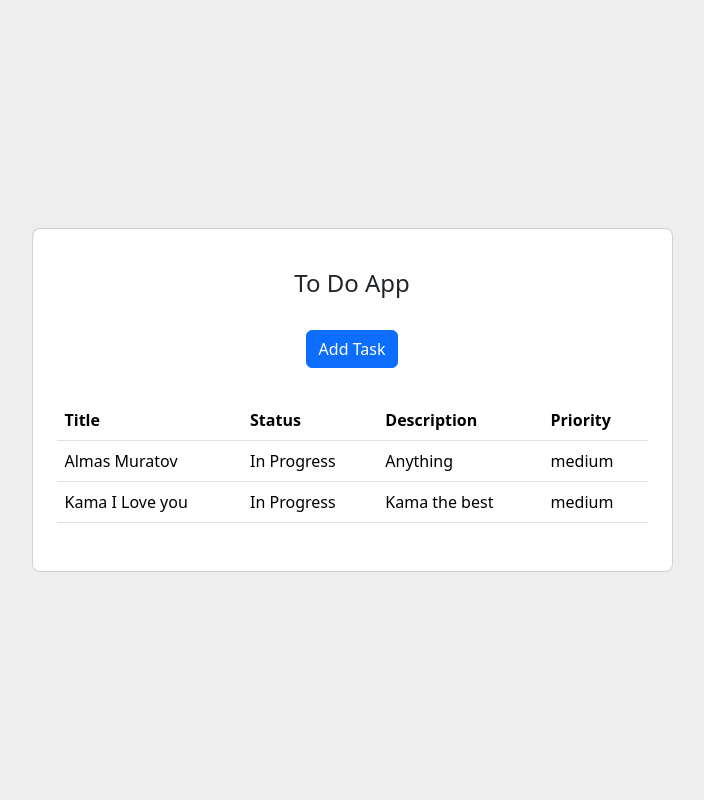
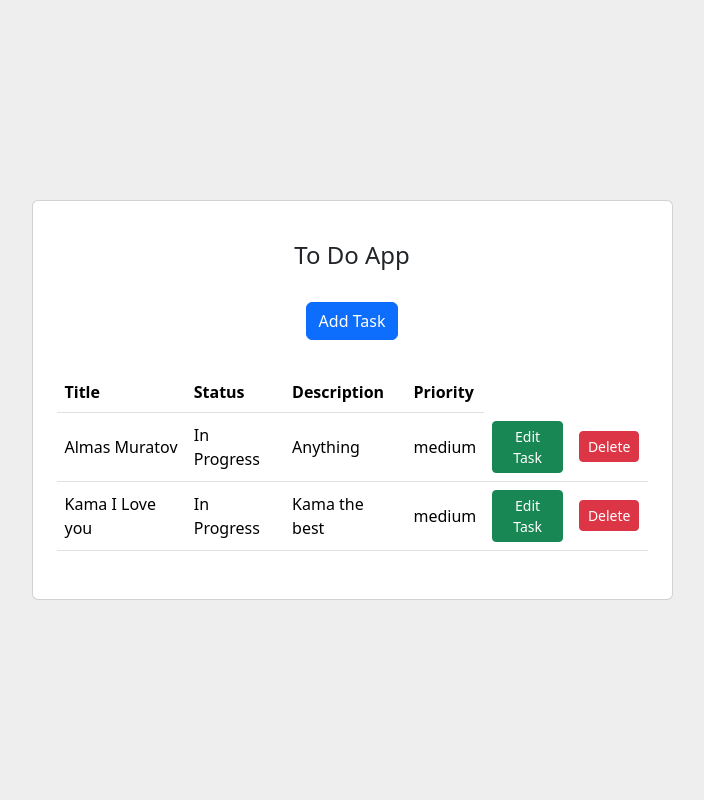
Before and after one commit to DarkHug/to-do-django, a Django app: page /all-task in a window 1280 px wide. Shown: the part 56-856 px from the top of the page, without its empty margins (288-992 px from the left). Run offline with Django 5.2, Linux system fonts and the light colour scheme; a user stored in the database is signed in; data comes from the database, SQL or seed files in the repository; both versions use the stored data as it was after the commit.

Commit message:
Edit and Delete Task

```diff
--- a/mysite/home/templates/all_tasks.html
+++ b/mysite/home/templates/all_tasks.html
@@ -8,16 +8,16 @@
         <div class="container py-5 h-100">
             <div class="row d-flex justify-content-center align-items-center h-100">
                 <div class="col col-lg-9 col-xl-7">
-        <div class="card rounded-3">
+                    <div class="card rounded-10">
                         <div class="card-body p-4">
-
                             <h4 class="text-center my-3 pb-3">To Do App</h4>
-
-          {% if user.is_authenticated %}
-            <form method="post"  action="{% url 'add_task' %}" class="row row-cols-lg-auto g-3 justify-content-center align-items-center mb-4 pb-2">
+                            <form method="post" action="{% url 'add_task' %}"
+                                  class="row row-cols-lg-auto g-3 justify-content-center align-items-center mb-4 pb-2">
                                 {% csrf_token %}
                                 <div class="col-12">
-                <button type="submit" data-mdb-button-init data-mdb-ripple-init class="btn btn-primary">Add Task</button>
+                                    <button type="submit" data-mdb-button-init data-mdb-ripple-init
+                                            class="btn btn-primary">Add Task
+                                    </button>
                                 </div>
                             </form>
 
@@ -32,14 +32,21 @@
                                 </thead>
                                 <tbody>
                                 {% for task in tasks %}
-                <tr>
+                                    <tr class="align-middle">
                                         <td>{{ task.title }}</td>
                                         <td>{{ task.status }}</td>
                                         <td>{{ task.description }}</td>
                                         <td>{{ task.priority }}</td>
+                                        <td><a href="{% url 'edit_task' task.id %}" class="btn btn-sm btn-success pb-1">Edit
+                                            Task</a></td>
+                                        <td>
+                                            <form method="post" action="{% url 'delete_task' task.id %}">
+                                                {% csrf_token %}
+                                                <button type="submit" class="btn btn-sm btn-danger pb-1">Delete</button>
+                                            </form>
+                                        </td>
                                     </tr>
                                 {% endfor %}
-              {% endif %}
                                 </tbody>
                             </table>
 
--- a/mysite/home/templates/layout.html
+++ b/mysite/home/templates/layout.html
@@ -20,7 +20,7 @@
         <div class="collapse navbar-collapse" id="navbarSupportedContent">
             <ul class="navbar-nav me-auto mb-2 mb-lg-0">
                 <li class="nav-item">
-                    <a class="nav-link active" aria-current="page" href="#">Tasks</a>
+                    <a class="nav-link active" aria-current="page" href="{% url 'all_task' %}">Tasks</a>
                 </li>
                 {% if user.is_authenticated %}
                     <a class="nav-link active" href="{% url 'logout' %}">Logout</a>
--- a/mysite/home/urls.py
+++ b/mysite/home/urls.py
@@ -7,6 +7,8 @@ urlpatterns = [
     path('', views.home, name='home'),
     path('all-task', views.show_task, name='all_task'),
     path('add-task/', views.add_task, name='add_task'),
+    path('edit-task/<int:id>', views.edit_task, name='edit_task'),
+    path('delete-task/<int:id>', views.delete_task, name='delete_task'),
     path('register/', views.register, name='register'),
     path('login/', views.login_user, name='login'),
     path('logout/', views.logout_user, name='logout'),
--- a/mysite/home/views.py
+++ b/mysite/home/views.py
@@ -1,5 +1,5 @@
 from django.contrib.auth.decorators import login_required
-from django.shortcuts import render, redirect
+from django.shortcuts import render, redirect, get_object_or_404
 
 from .models import Task
 from .forms import TaskForm, SignUpForm
@@ -14,6 +14,41 @@ def home(request):
 def show_task(request):
     tasks = Task.objects.filter(user=request.user)
     return render(request, 'all_tasks.html', {'tasks': tasks})
+
+
+@login_required
+def add_task(request):
+    if request.method == 'POST':
+        form = TaskForm(request.POST)
+        if form.is_valid():
+            task = form.save(commit=False)
+            task.user = request.user
+            task.save()
+            return redirect('all_task')
+    else:
+        form = TaskForm()
+    return render(request, 'add_task.html', {'form': form})
+
+
+@login_required
+def edit_task(request, id):
+    task = get_object_or_404(Task, id=id)
+    if request.method == 'POST':
+        form = TaskForm(request.POST, instance=task)
+        if form.is_valid():
+            form.save()
+            return redirect('all_task')
+    else:
+        form = TaskForm(instance=task)
+    return render(request, 'edit_task.html', {'form': form, 'id': id})
+
+
+def delete_task(request, id):
+    task = get_object_or_404(Task, id=id)
+    if request.method == 'POST':
+        task.delete()
+        return redirect('all_task')
+    return redirect('all_task')
 
 
 def login_user(request):
@@ -41,20 +76,6 @@ def register(request):
     return render(request, 'register.html', {'form': form})
 
 
-@login_required
-def add_task(request):
-    if request.method == 'POST':
-        form = TaskForm(request.POST)
-        if form.is_valid():
-            task = form.save(commit=False)
-            task.user = request.user
-            task.save()
-            return redirect('all_task')
-    else:
-        form = TaskForm()
-    return render(request, 'add_task.html', {'form': form})
-
-
 def logout_user(request):
     logout(request)
     return redirect('home')
--- a/mysite/mysite/settings.py
+++ b/mysite/mysite/settings.py
@@ -43,7 +43,7 @@ ROOT_URLCONF = 'mysite.urls'
 TEMPLATES = [
     {
         'BACKEND': 'django.template.backends.django.DjangoTemplates',
-        'DIRS': [os.path.join(BASE_DIR,'templates/')],
+        'DIRS': [os.path.join(BASE_DIR, 'templates/')],
         'APP_DIRS': True,
         'OPTIONS': {
             'context_processors': [
@@ -101,7 +101,6 @@ USE_TZ = True
 # https://docs.djangoproject.com/en/5.0/howto/static-files/
 
 
-
 # Default primary key field type
 # https://docs.djangoproject.com/en/5.0/ref/settings/#default-auto-field
 
```
Also changed, not shown: mysite/home/templates/edit_task.html (added, +27 -0 lines), mysite/db.sqlite3. Lines whose indentation alone changed are shown as unchanged.
